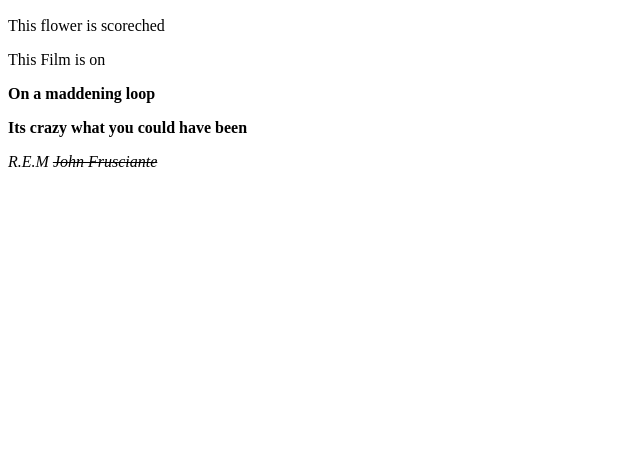
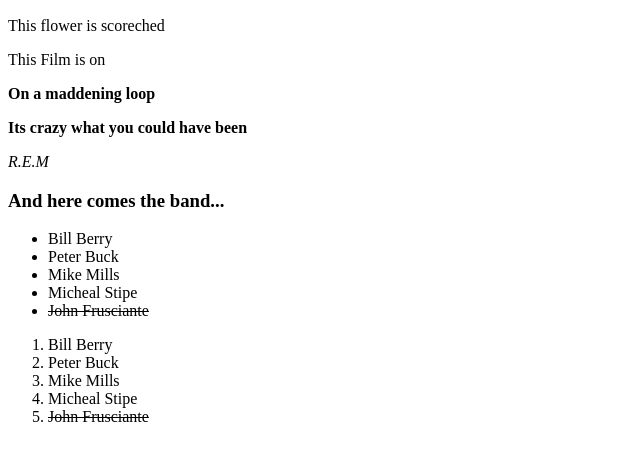
Before and after one commit to Lenathegreat/MyFirstWebpage, a plain HTML site: page index.html in a window 1280 px wide. Shown: the part 110-570 px from the top of the page, without its empty margins (0-640 px from the left). Drawn offline with Linux system fonts and the light colour scheme.

Commit message:
Added Lists zu webiste

```diff
--- a/index.html
+++ b/index.html
@@ -29,8 +29,29 @@
         <p>
             <!-- Makes Stuff italic-->
             <em>
-            R.E.M <del>John Frusciante</del>
+            R.E.M
             </em>
+        </p>
+        <p>
+            <h3>And here comes the band...</h3>
+        </p>
+        <p>
+            <ul>
+                <li>Bill Berry</li>
+                <li>Peter Buck</li>
+                <li>Mike Mills</li>
+                <li>Micheal Stipe</li>
+                <li><del>John Frusciante</del> </li>
+            </ul>
+        </p>
+        <p>
+            <ol>
+                <li>Bill Berry</li>
+                <li>Peter Buck</li>
+                <li>Mike Mills</li>
+                <li>Micheal Stipe</li>
+                <li><del>John Frusciante</del> </li>
+            </ol>
         </p>
     </body>
 </html>
```
